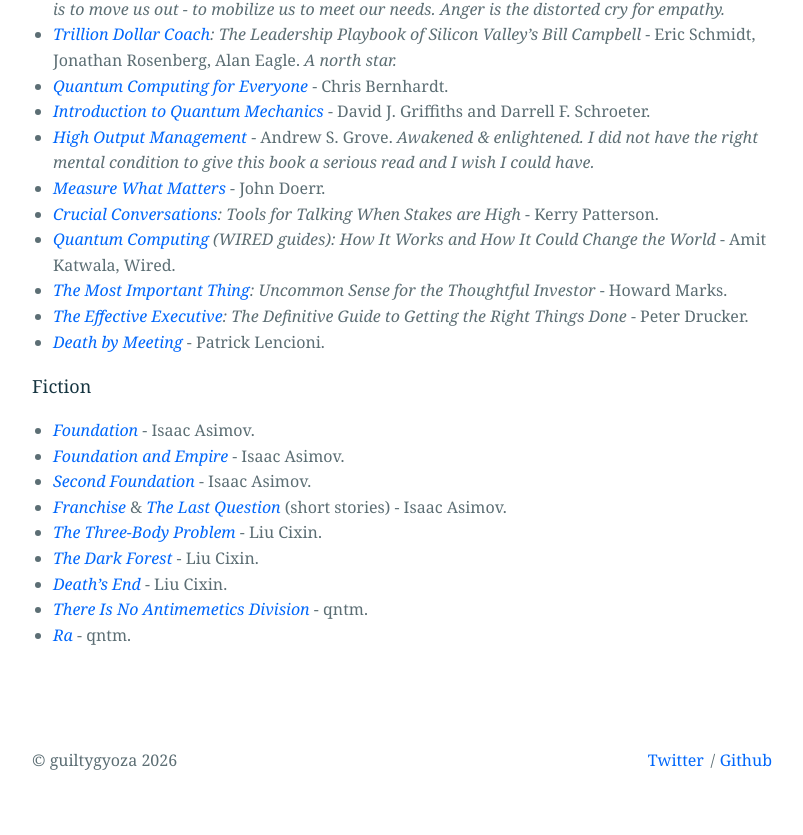
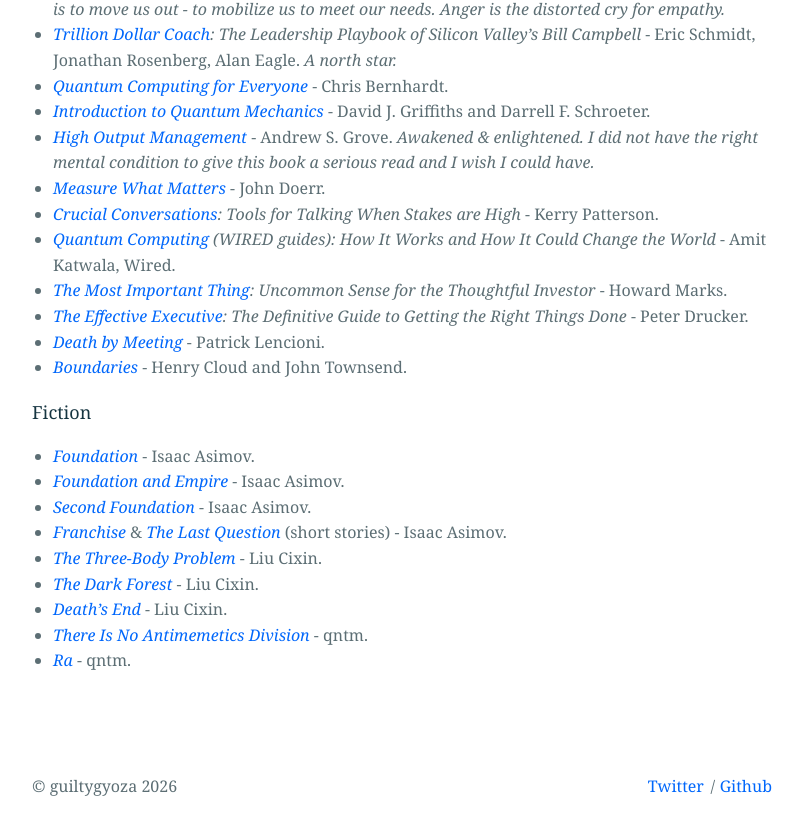
Before and after one commit to guiltygyoza/new-blog, a Jekyll site: the page built from _pages/bookshelf.markdown, in a window 1280 px wide and 900 px high, scrolled down 2080 px. Shown: the top 835 px of the window, without its empty margins (238-1041 px from the left). Built offline with Jekyll 4.4.1, drawn with Linux system fonts in a browser that asks for light colours.

Commit message:
add book

```diff
--- a/_pages/bookshelf.markdown
+++ b/_pages/bookshelf.markdown
@@ -53,6 +53,7 @@
 - *[The Most Important Thing](https://www.goodreads.com/book/show/10454418-the-most-important-thing){:target="_blank"}: Uncommon Sense for the Thoughtful Investor* - Howard Marks.
 - *[The Effective Executive](https://www.goodreads.com/en/book/show/48019.The_Effective_Executive){:target="_blank"}: The Definitive Guide to Getting the Right Things Done* - Peter Drucker.
 - *[Death by Meeting](https://www.goodreads.com/book/show/49040.Death_by_Meeting){:target="_blank"}* - Patrick Lencioni.
+- *[Boundaries](https://www.goodreads.com/book/show/944267.Boundaries){:target="_blank"}* - Henry Cloud and John Townsend.
 
 ### Fiction
 - *[Foundation](https://www.goodreads.com/book/show/29579.Foundation){:target="_blank"}* - Isaac Asimov.
```
